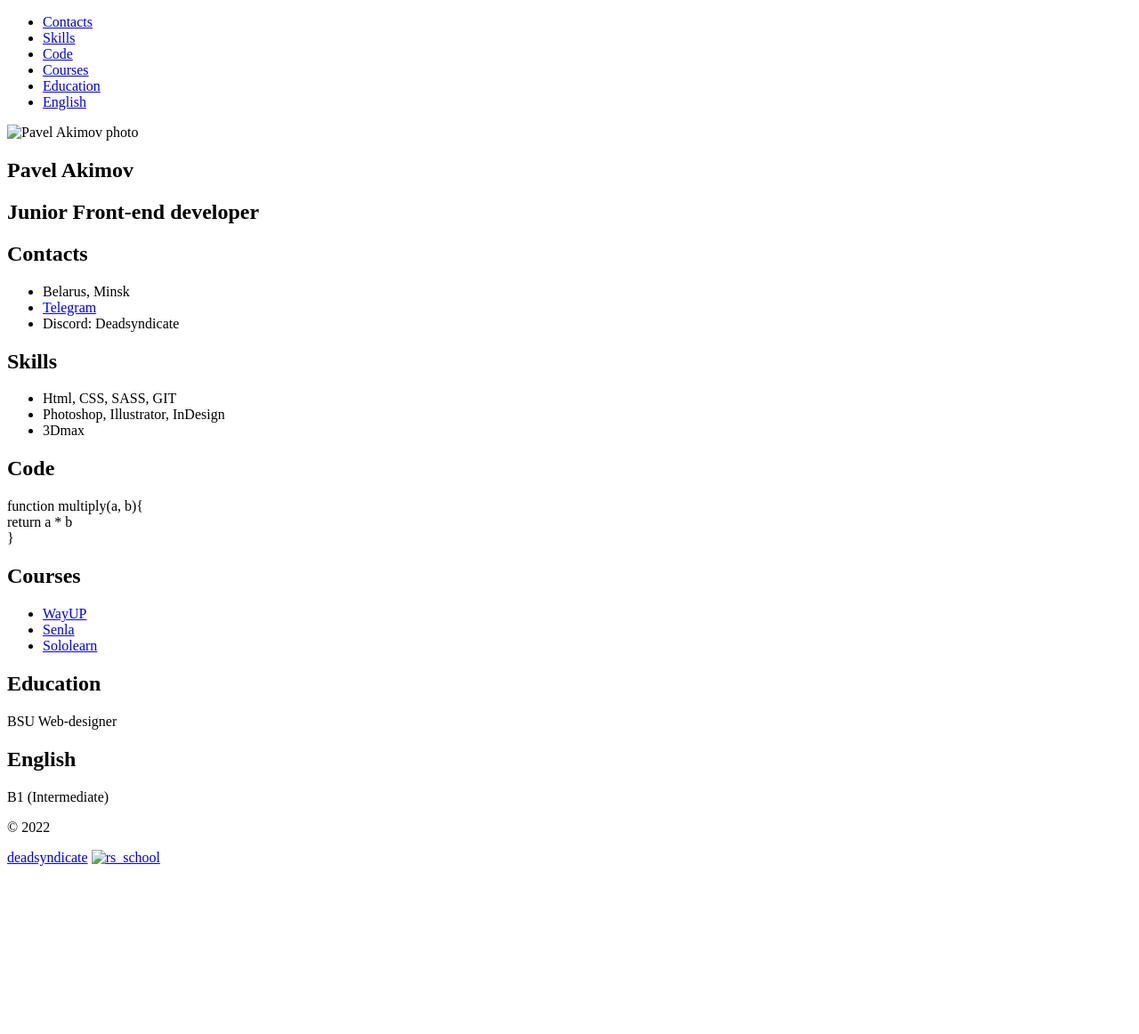
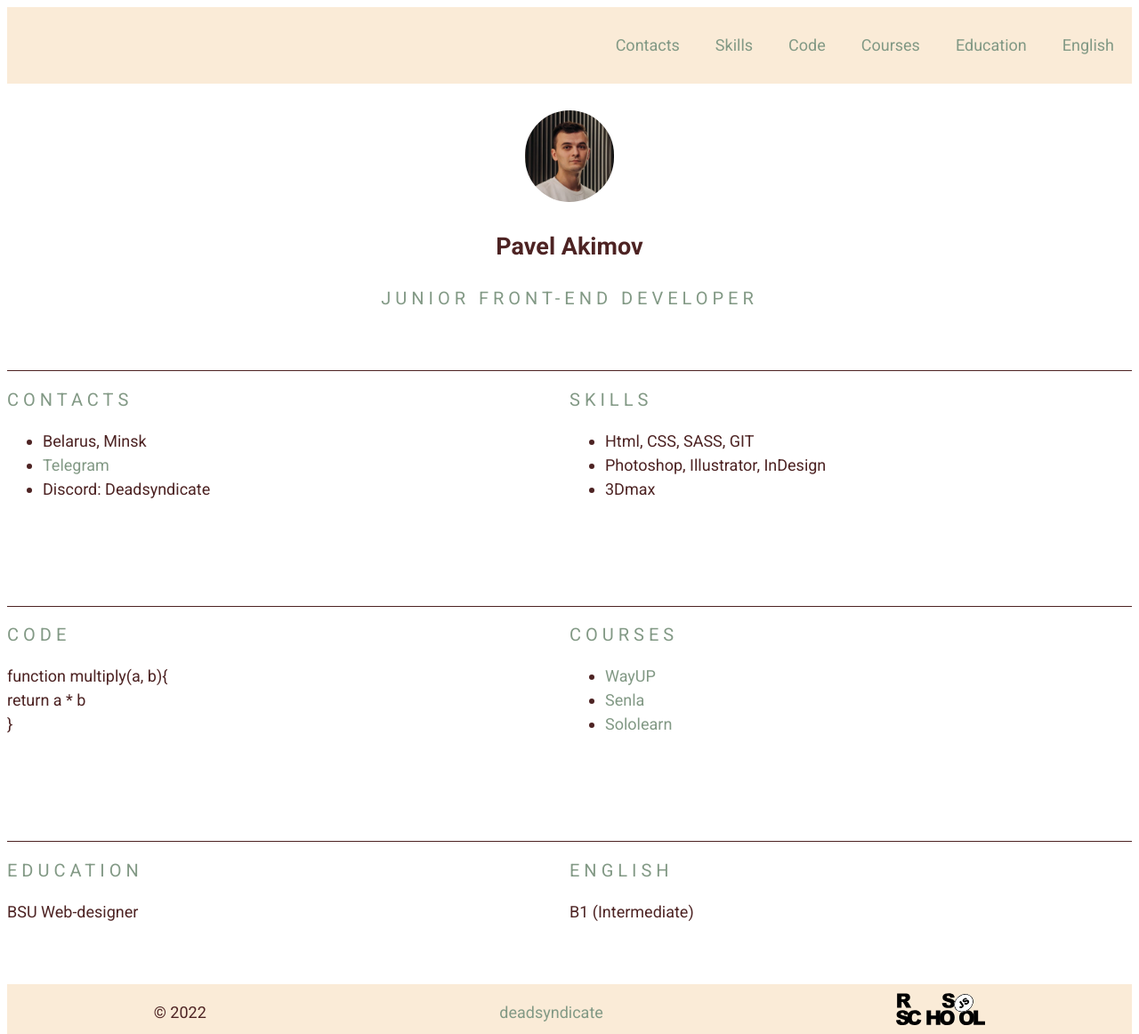
Before and after one commit to DeadSyndicate/rsschool-cv, a plain HTML site: page index.html in a window 1280 px wide. Shown: the top 1162 px of the page at 89% size. Before the commit the page ends 981 px from the top, so only its background shows below. Drawn offline with Linux system fonts and the light colour scheme; the site is published under a folder, as on GitHub Pages, so addresses that start at the root find nothing.

Commit message:
fix: html & css code

```diff
--- a/index.html
+++ b/index.html
@@ -4,7 +4,7 @@
     <meta charset="UTF-8">
     <meta http-equiv="X-UA-Compatible" content="IE=edge">
     <meta name="viewport" content="width=device-width, initial-scale=1.0">
-    <link rel="stylesheet" type="text/css" href="/style.css" />
+    <link rel="stylesheet" type="text/css" href="style.css" />
     <link rel="preconnect" href="https://fonts.googleapis.com">
     <link rel="preconnect" href="https://fonts.gstatic.com" crossorigin>
     <link href="https://fonts.googleapis.com/css2?family=Roboto:wght@100;400;700&display=swap" rel="stylesheet">
@@ -30,7 +30,7 @@
                 <section class="section_introducing">
                     <div class="section_introducing_content">
                         <div class="content_img">
-                            <img src="/assets/img/my_photo.jpg" alt="Pavel Akimov photo" width="100">
+                            <img src="assets/img/my_photo.jpg" alt="Pavel Akimov photo" width="100">
                         </div>
                         <div class="content_text">
                             <h1>Pavel Akimov</h1>
@@ -96,7 +96,7 @@
                 <p>© 2022</p>
                 <a href="https://github.com/DeadSyndicate" target="_blank" class="link">deadsyndicate</a>
                 <a href="https://rs.school/js/" target="blank">
-                    <img src="/assets/svg/rs_school_js.svg" alt="rs_school" width="100">
+                    <img src="assets/svg/rs_school_js.svg" alt="rs_school" width="100">
                 </a>
             </div>
         </footer>
--- a/style.css
+++ b/style.css
@@ -32,8 +32,6 @@ h2 {
 }
 header {
     background-color: antiquewhite;
-}
-.nav {
 }
 .nav_list {
     display: flex;
@@ -86,22 +84,6 @@ header {
 .content_text {
     text-align: center;
 }
-.container_item {
-}
-.section_contacts {
-}
-.container_item_textarea {
-}
-.section_skills {
-}
-.section_code {
-}
-.section_courses {
-}
-.section_education {
-}
-.section_english {
-}
 footer {
     background-color: antiquewhite;
 }
```
